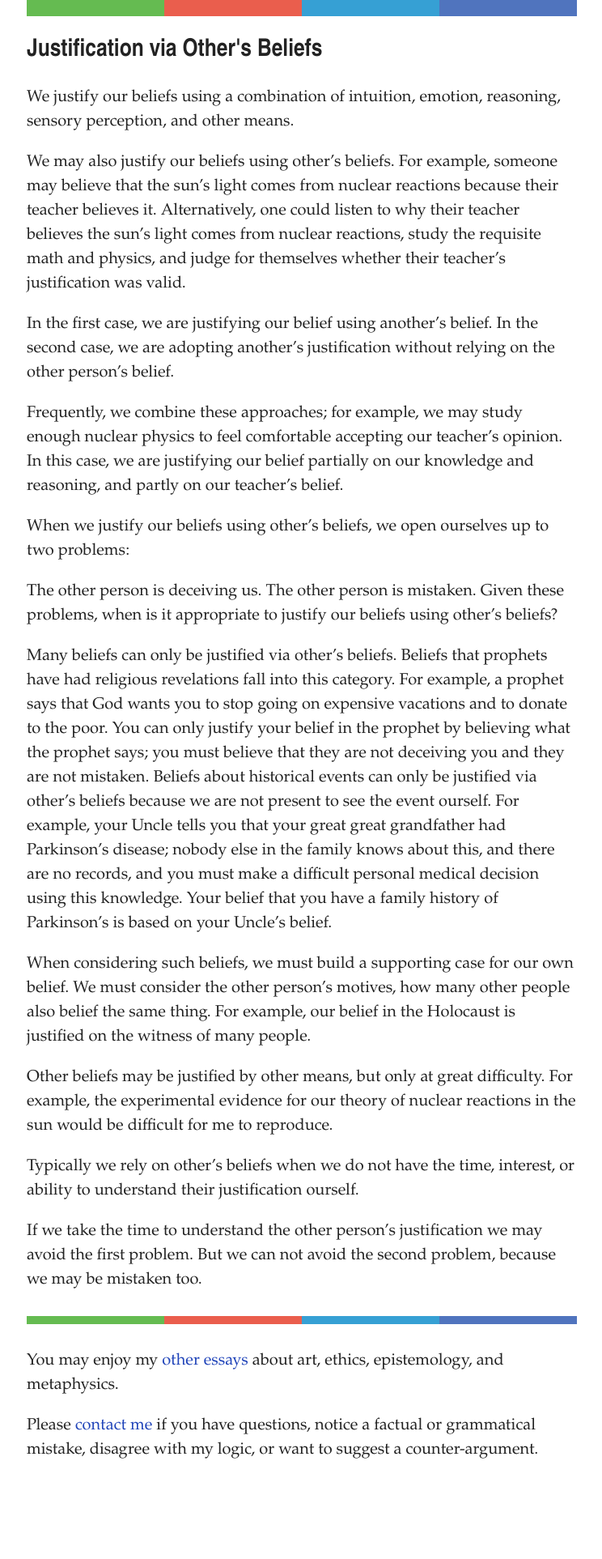
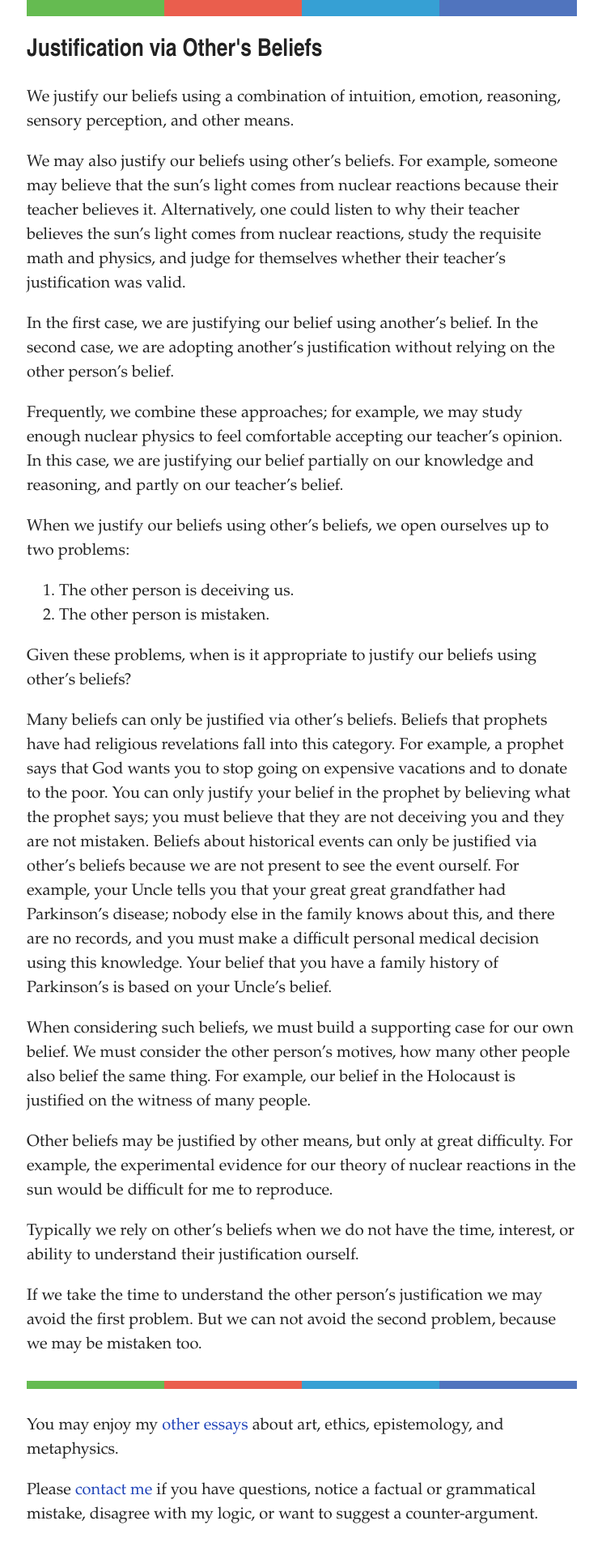
Before and after one commit to artsandmetaphysics/goodlifeodyssey, a Jekyll site: the page built from _essays/justification-via-others-beliefs.md, in a window 1280 px wide. Shown: the whole page at 81% size, without its empty margins (267-1011 px from the left). Built offline with Jekyll 4.4.1, drawn with Linux system fonts in a browser that asks for light colours; before the commit the page ends 1845 px from its top, so only the background shows below that; some of the changed lines change nothing that is shown.

Commit message:
Add back list

```diff
--- a/_essays/justification-via-others-beliefs.md
+++ b/_essays/justification-via-others-beliefs.md
@@ -15,8 +15,9 @@ Frequently, we combine these approaches; for example, we may study enough nuclea
 
 When we justify our beliefs using other’s beliefs, we open ourselves up to two problems:
 
-The other person is deceiving us.
-The other person is mistaken.
+1. The other person is deceiving us.
+2. The other person is mistaken.
+
 Given these problems, when is it appropriate to justify our beliefs using other’s beliefs?
 
 Many beliefs can only be justified via other’s beliefs. Beliefs that prophets have had religious revelations fall into this category. For example, a prophet says that God wants you to stop going on expensive vacations and to donate to the poor. You can only justify your belief in the prophet by believing what the prophet says; you must believe that they are not deceiving you and they are not mistaken. Beliefs about historical events can only be justified via other’s beliefs because we are not present to see the event ourself. For example, your Uncle tells you that your great great grandfather had Parkinson’s disease; nobody else in the family knows about this, and there are no records, and you must make a difficult personal medical decision using this knowledge. Your belief that you have a family history of Parkinson’s is based on your Uncle’s belief.
```
